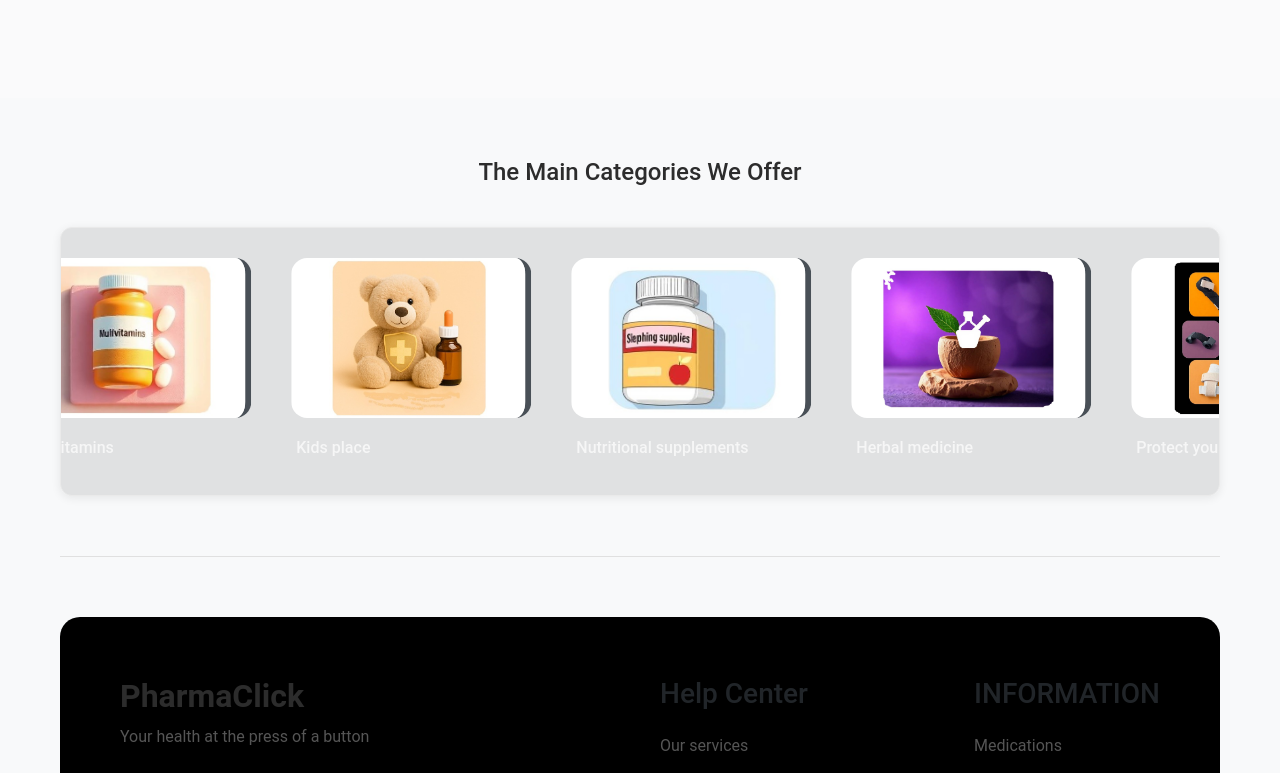
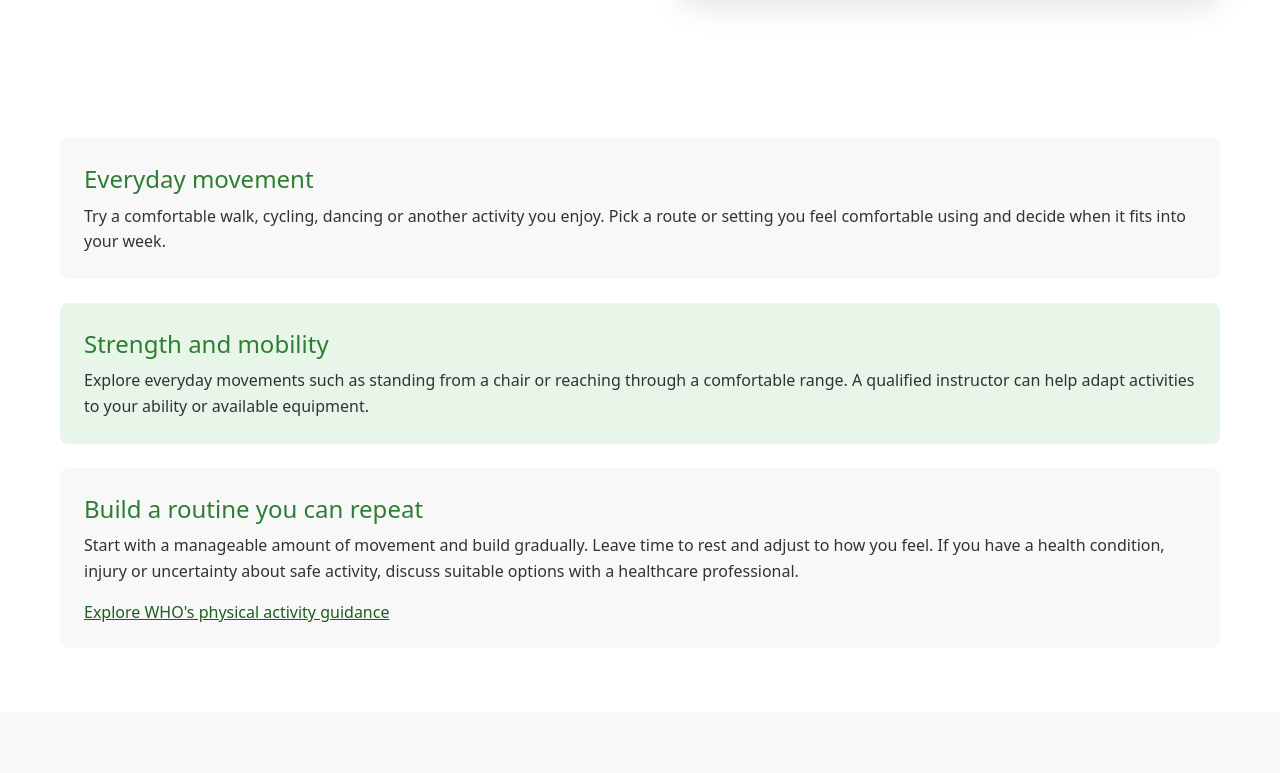
Before and after one commit to hisokaBK/PharmaClick, a React (Create React App) app: page /Sports in a window 1280 px wide. Shown: the part 462-1235 px from the top of the page. Built offline with nearby package versions, Linux system fonts and the light colour scheme.

Commit message:
Build Sports & Health service page

```diff
--- a/src/App.js
+++ b/src/App.js
@@ -27,6 +27,7 @@ import MedicalNews from "./Com_servess/MedicalNews";
 import HerbalSolutions from "./Com_servess/HerbalSolutions";
 import MentalHealth from "./Com_servess/MentalHealth";
 import HealthyRecipes from "./Com_servess/HealthyRecipes";
+import SportsHealth from "./Com_servess/SportsHealth";
 import Working from "./Com_servess/test1";
 
 const App = () => {
@@ -61,7 +62,7 @@ const App = () => {
           <Route path="/Medical_News" element={<MedicalNews />} />
           <Route path="/Herbal" element={<HerbalSolutions />} />
           <Route path="/Mental" element={<MentalHealth />} />
-          <Route path="/Sports" element={<Working />} />
+          <Route path="/Sports" element={<SportsHealth />} />
           <Route path="/Risk" element={<Working />} />
           <Route path="/Health_Alerts" element={<Working />} />
           <Route path="/Health_Quizzes" element={<Working />} />
--- /dev/null
+++ b/src/Com_servess/SportsHealth.jsx
@@ -0,0 +1,21 @@
+import ServicePage from "./ServicePage";
+
+export default function SportsHealth() {
+  return (
+    <ServicePage title="Sports & Health" introduction="Explore ways to move that fit your abilities, schedule and preferences. Choose an activity you can return to regularly." image="/images/services/sports-health.jpg" imageAlt="Two adults walking together on a park path">
+      <section className="service-section">
+        <h2>Everyday movement</h2>
+        <p>Try a comfortable walk, cycling, dancing or another activity you enjoy. Pick a route or setting you feel comfortable using and decide when it fits into your week.</p>
+      </section>
+      <section className="service-section">
+        <h2>Strength and mobility</h2>
+        <p>Explore everyday movements such as standing from a chair or reaching through a comfortable range. A qualified instructor can help adapt activities to your ability or available equipment.</p>
+      </section>
+      <section className="service-section">
+        <h2>Build a routine you can repeat</h2>
+        <p>Start with a manageable amount of movement and build gradually. Leave time to rest and adjust to how you feel. If you have a health condition, injury or uncertainty about safe activity, discuss suitable options with a healthcare professional.</p>
+        <a href="https://www.who.int/news-room/fact-sheets/detail/physical-activity">Explore WHO's physical activity guidance</a>
+      </section>
+    </ServicePage>
+  );
+}
```
Also changed, not shown: public/images/services/sports-health.jpg (added).
